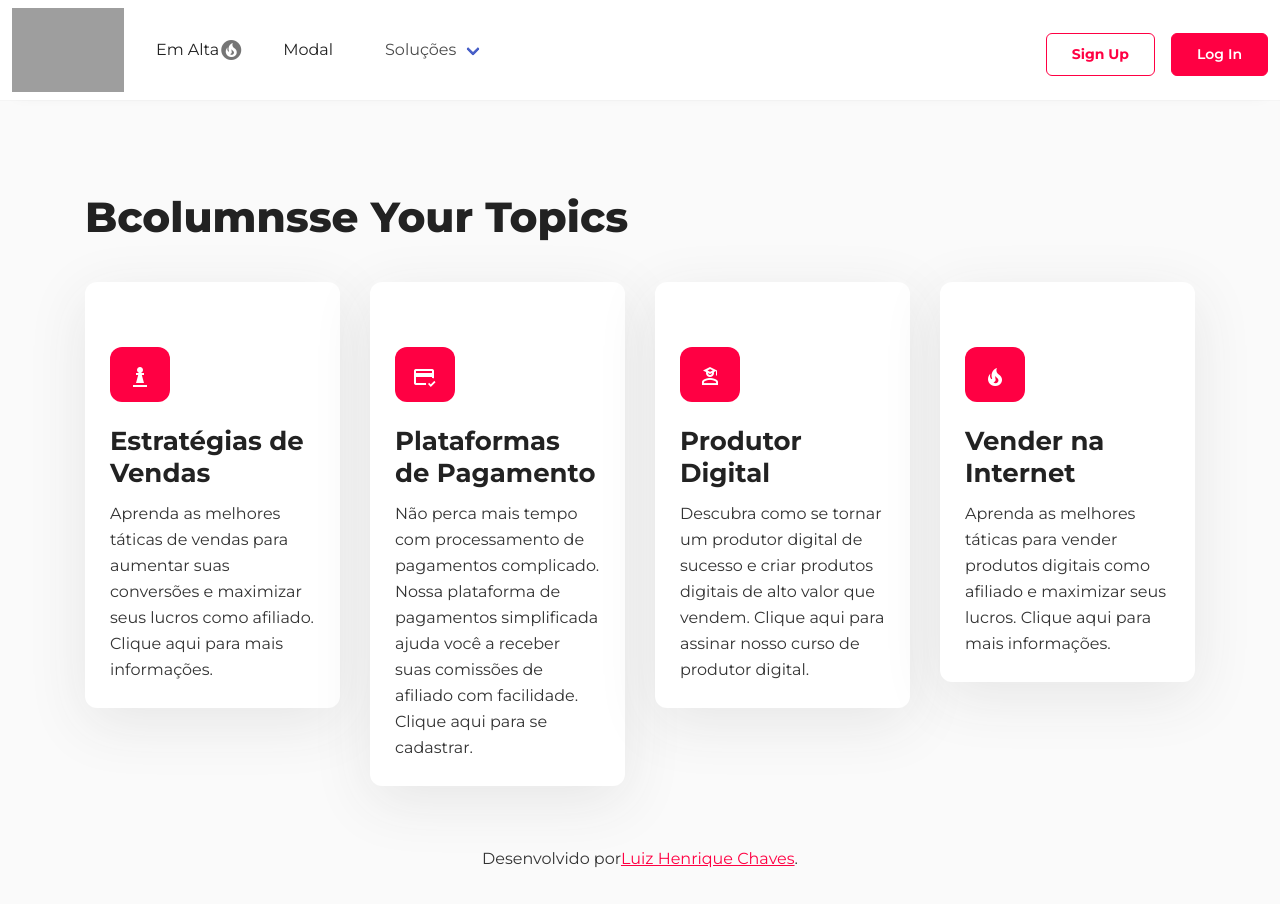
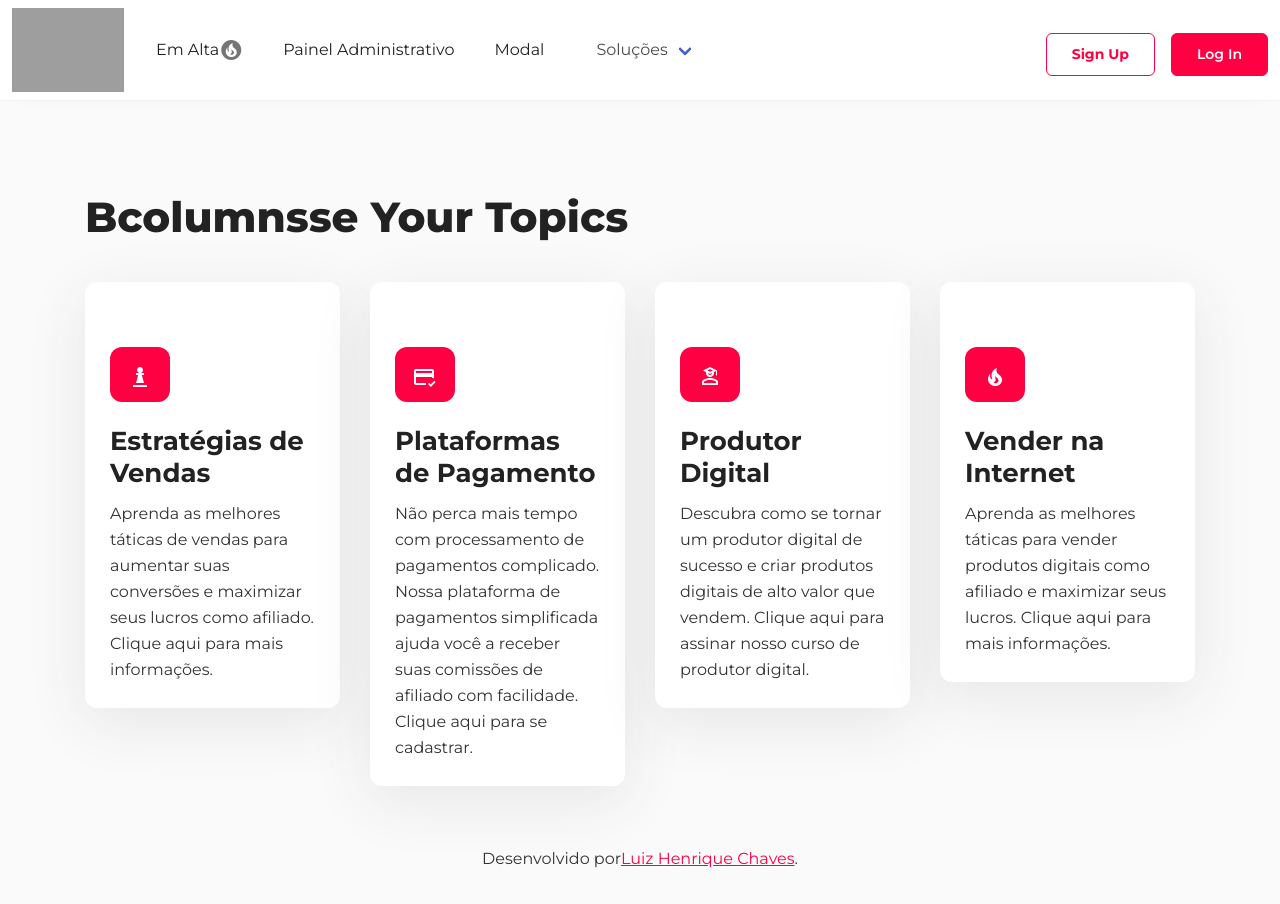
Before and after one commit to ryck-developer/admin-nuxt3-with-bulma, a Nuxt app: page / in a window 1280 px wide. Shown: the top 904 px of the page. Built offline with nearby package versions, Linux system fonts and the light colour scheme; grey boxes are pictures that could not be loaded.

Commit message:
link para painel administrativo adicionado ao menu

```diff
--- a/layouts/default.vue
+++ b/layouts/default.vue
@@ -29,6 +29,9 @@
                   <a class="navbar-item">
                     Em Alta <v-icon>mdi-fire-circle</v-icon>
                   </a>
+                  <NuxtLink to="/admin/dashboard/" class="navbar-item">
+                    Painel Administrativo
+                  </NuxtLink>
                   <button class="navbar-item" @click="openModal">Modal</button>
                   <div class="navbar-item has-dropdown is-hoverable">
                     <a class="navbar-link"> Soluções </a>
```
